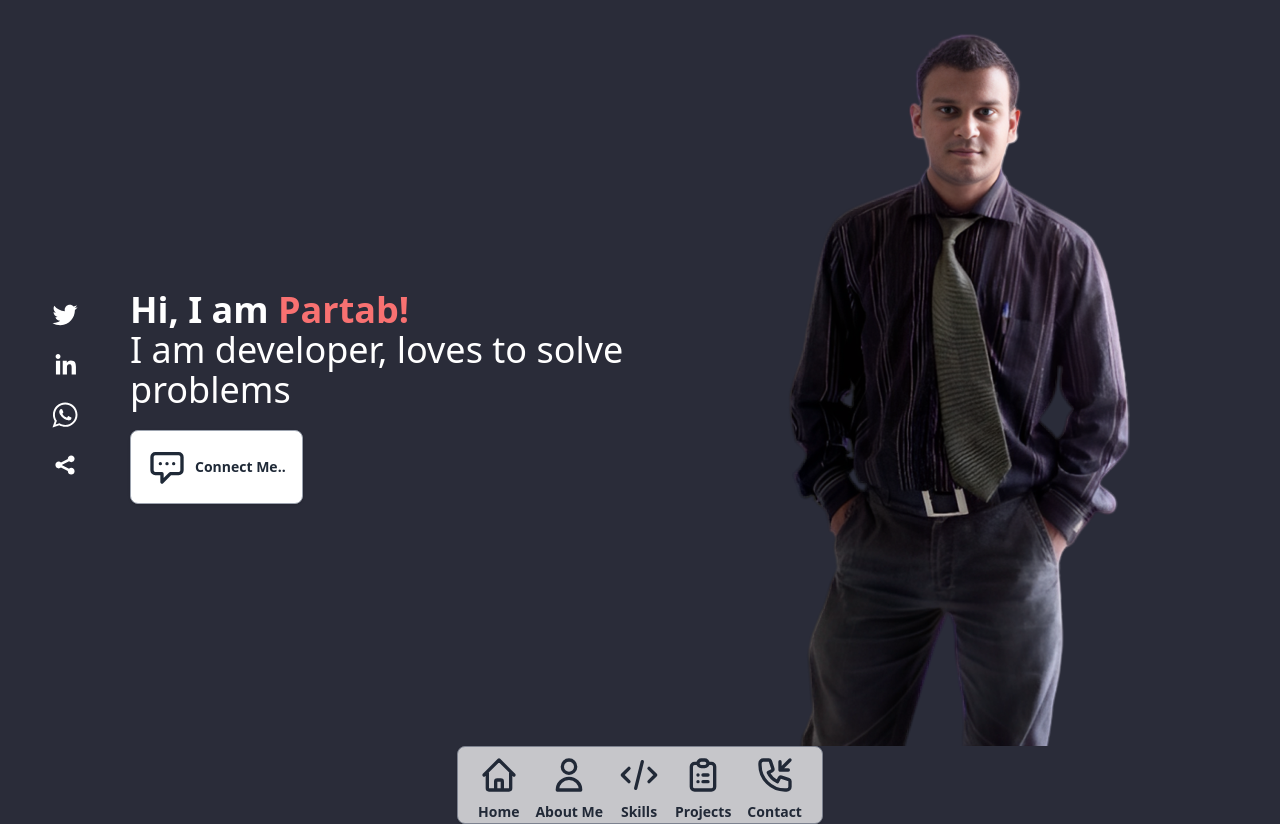
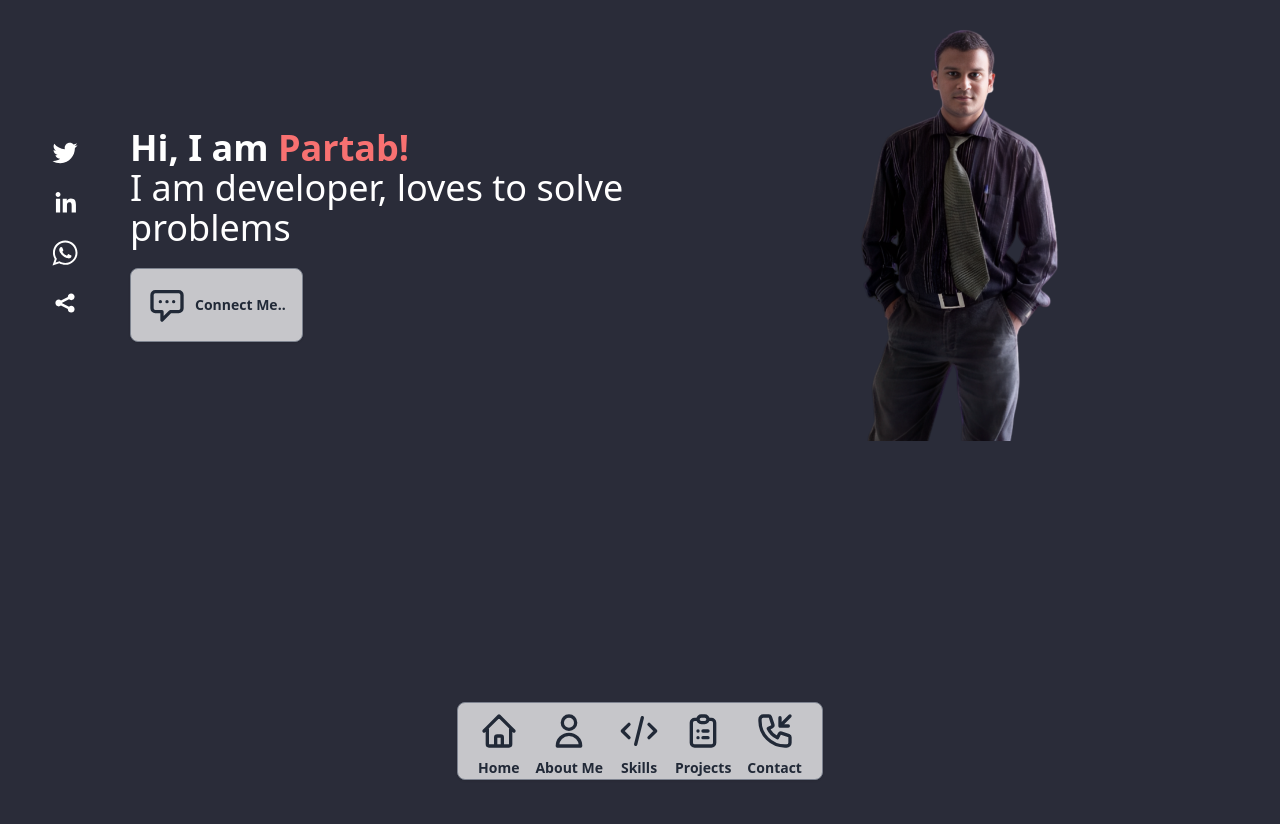
Before and after one commit to smmartprogrammer/partabportfolio, a Next.js app: page / in a window 1280 px wide. After the commit the page ends 800 px from the top, so only its background shows below. Built offline with nearby package versions, Linux system fonts and the light colour scheme.

Commit message:
portfolio race towards deployment

```diff
--- a/app/page.tsx
+++ b/app/page.tsx
@@ -13,15 +13,15 @@ export default function Home() {
             <Sidebar />
           </div>
           <div className="flex flex-col items-center md:items-start mt-5 md:mt-0 ">
-            <div className="text-2xl md:text-4xl font-extrabold text-center md:text-left ">
-              <p className="text-4xl mb-2 md:mb-0">
+            <div className="text-2xl md:text-4xl font-extrabold flex flex-col items-center md:items-start text-center md:text-left  ">
+              <p className="text-4xl mb-2 md:mb-0 text-center md:text-left">
                 Hi, I am <span className="text-red-400">Partab!</span>
               </p>
-              <p className="font-light">
+              <p className="font-light text-center md:text-left">
                 I am developer, loves to solve problems
               </p>
               <Link href="/contact">
-                <button className="mt-5 flex items-center space-x-2 py-2  px-4 self-end  bg-white hover:bg-[#2A2C39] hover:text-white text-gray-800   border border-gray-400 rounded-lg shadow font-bold text-sm">
+                <button className=" my-5 flex items-center space-x-2 py-2  px-4 self-end  bg-white hover:bg-[#2A2C39] hover:text-white text-gray-800   border border-gray-400 rounded-lg shadow font-bold text-sm animate-pulse">
                   <ChatAltIcon className="h-10 w-8 md:h-14 md:w-10 hover:animate-spin " />
                   <p>Connect Me..</p>
                 </button>
@@ -33,14 +33,16 @@ export default function Home() {
           <div className="block md:hidden  ">
             <Sidebar />
           </div>
-          <div className=" flex justify-center items-center mt-6  ">
-            <Image
-              layout="responsive"
-              src="/partabaibackk.png"
-              alt=""
-              width={640}
-              height={747}
-            />
+          <div className=" relative flex justify-center items-center mt-6  ">
+            <div className=" relative  ">
+              <Image
+                layout="intrinsic"
+                src="/partabaibackk.png"
+                alt=""
+                width={200}
+                height={200}
+              />
+            </div>
           </div>
         </div>
       </div>
--- a/app/projects/page.tsx
+++ b/app/projects/page.tsx
@@ -35,8 +35,8 @@ const projects = (props: Props) => {
           id: 4,
           name: 'Todo App',
           description: 'a small todo app, has been created, where major emphasis has been given towards functionality, like it should perform CRUD operation thats all it.',
-          imageSrc: '/todoappUI.png',
-          URL:"https://goldpricewithnewchanges.vercel.app/",
+          imageSrc: '/todoapp.png',
+          URL:"https://todoapptailwind.vercel.app/",
         },
 
 
```
Also changed, not shown: public/todoapp.png (added), public/todoappUI.png (deleted).
